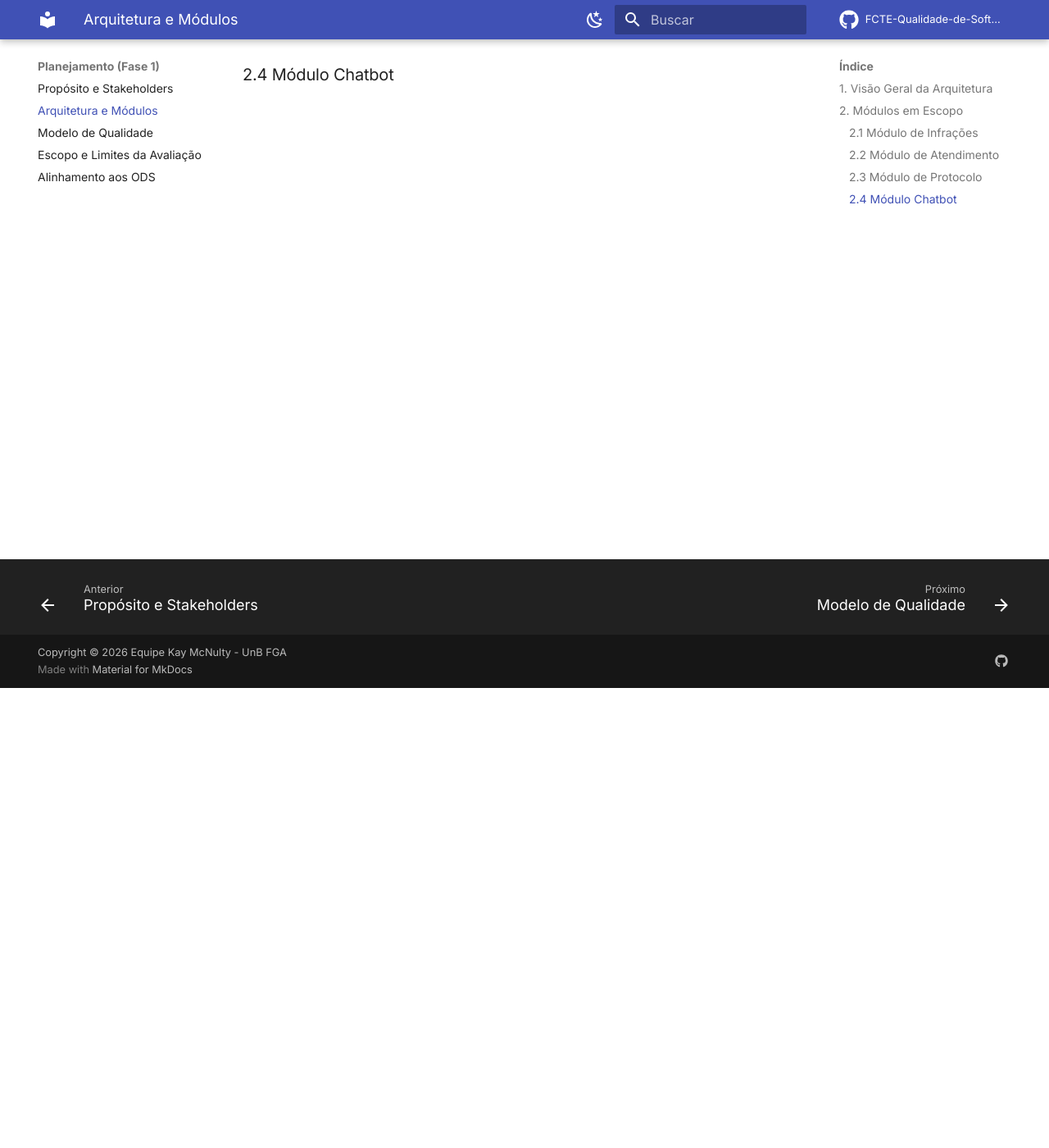
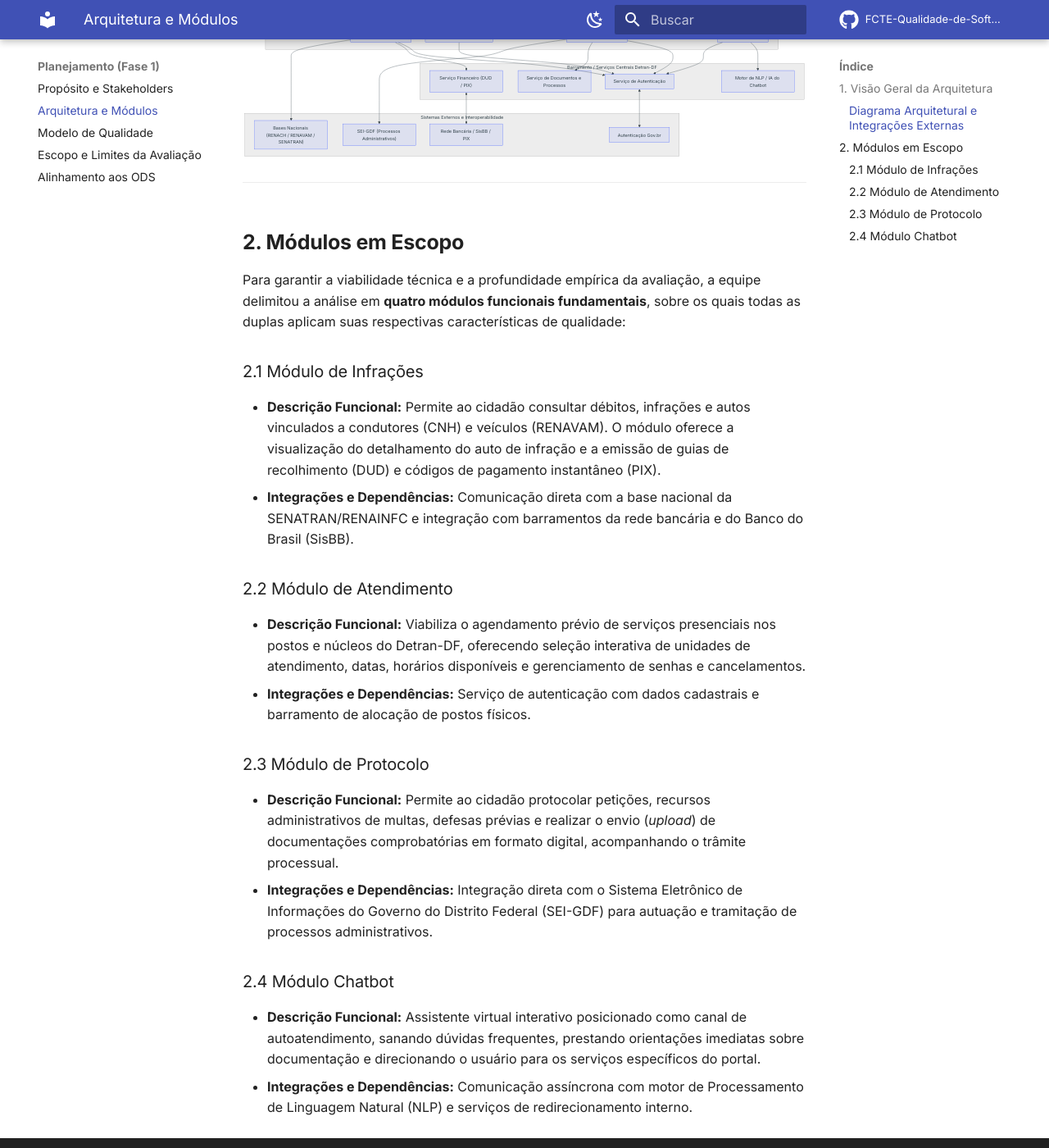
Before and after one commit to FCTE-Qualidade-de-Software-1/2026-2_T02_KAY_MCNULTY, an MkDocs documentation site: the page built from docs/fase1/arquitetura-modulos.md, in a window 1280 px wide and 1400 px high, scrolled down 561 px. Shown: the whole window at 82% size. Built offline with MkDocs 1.6.1 and Material for MkDocs 9.7.7, drawn with Linux system fonts in a browser that asks for light colours; comment, search, counter and statistics services are not loaded; some of the changed text lies outside the part shown.

Commit message:
docs: mapeia arquitetura e detalha os 4 modulos em escopo (closes #1)
Co-authored-by: Nicole Jovita Fernandes <nicolejovitafernandes@gmail.com>

````diff
--- a/docs/fase1/arquitetura-modulos.md
+++ b/docs/fase1/arquitetura-modulos.md
@@ -2,20 +2,62 @@
 
 ## 1. Visão Geral da Arquitetura
 
-<!-- Espaço reservado para o diagrama e descrição da arquitetura do sistema e integrações externas -->
+O portal **Detran Digital DF** ([portal.detran.df.gov.br](https://portal.detran.df.gov.br/#/home)) é estruturado sobre uma arquitetura web moderna do tipo *Single Page Application* (SPA), comunicando-se de forma assíncrona com microsserviços de backend e barramentos governamentais externos.
+
+A camada de apresentação atende a múltiplos perfis de dispositivos (desktop, smartphones e tablets), demandando integração contínua com serviços de autenticação unificada, bases de dados nacionais de trânsito e redes de liquidação financeira.
+
+### Diagrama Arquitetural e Integrações Externas
+
+```mermaid
+flowchart TD
+    subgraph FrontEnd [" Camada de Apresentação (Portal Web / Mobile) "]
+        UI_Inf["Módulo de Infrações"]
+        UI_Atd["Módulo de Atendimento"]
+        UI_Prt["Módulo de Protocolo"]
+        UI_Bot["Módulo Chatbot"]
+    end
+
+    subgraph CoreBackend [" Barramento / Serviços Centrais Detran-DF "]
+        AuthSvc["Serviço de Autenticação"]
+        DocSvc["Serviço de Documentos e Processos"]
+        FinanceSvc["Serviço Financeiro (DUD / PIX)"]
+        BotEngine["Motor de NLP / IA do Chatbot"]
+    end
+
+    subgraph IntegracoesExternas [" Sistemas Externos e Interoperabilidade "]
+        GovBr["Autenticação Gov.br"]
+        Bancos["Rede Bancária / SisBB / PIX"]
+        Senatran["Bases Nacionais (RENACH / RENAVAM / SENATRAN)"]
+        SEI["SEI-GDF (Processos Administrativos)"]
+    end
+
+    UI_Inf --> AuthSvc & FinanceSvc & Senatran
+    UI_Atd --> AuthSvc
+    UI_Prt --> AuthSvc & DocSvc & SEI
+    UI_Bot --> BotEngine & AuthSvc
+
+    AuthSvc <--> GovBr
+    FinanceSvc <--> Bancos
+```
 
 ---
 
 ## 2. Módulos em Escopo
 
+Para garantir a viabilidade técnica e a profundidade empírica da avaliação, a equipe delimitou a análise em **quatro módulos funcionais fundamentais**, sobre os quais todas as duplas aplicam suas respectivas características de qualidade:
+
 ### 2.1 Módulo de Infrações
-<!-- Descrição do módulo de infrações -->
+* **Descrição Funcional:** Permite ao cidadão consultar débitos, infrações e autos vinculados a condutores (CNH) e veículos (RENAVAM). O módulo oferece a visualização do detalhamento do auto de infração e a emissão de guias de recolhimento (DUD) e códigos de pagamento instantâneo (PIX).
+* **Integrações e Dependências:** Comunicação direta com a base nacional da SENATRAN/RENAINFC e integração com barramentos da rede bancária e do Banco do Brasil (SisBB).
 
 ### 2.2 Módulo de Atendimento
-<!-- Descrição do módulo de atendimento e agendamento -->
+* **Descrição Funcional:** Viabiliza o agendamento prévio de serviços presenciais nos postos e núcleos do Detran-DF, oferecendo seleção interativa de unidades de atendimento, datas, horários disponíveis e gerenciamento de senhas e cancelamentos.
+* **Integrações e Dependências:** Serviço de autenticação com dados cadastrais e barramento de alocação de postos físicos.
 
 ### 2.3 Módulo de Protocolo
-<!-- Descrição do módulo de protocolo e processos administrativos -->
+* **Descrição Funcional:** Permite ao cidadão protocolar petições, recursos administrativos de multas, defesas prévias e realizar o envio (*upload*) de documentações comprobatórias em formato digital, acompanhando o trâmite processual.
+* **Integrações e Dependências:** Integração direta com o Sistema Eletrônico de Informações do Governo do Distrito Federal (SEI-GDF) para autuação e tramitação de processos administrativos.
 
 ### 2.4 Módulo Chatbot
-<!-- Descrição do módulo de assistente virtual -->
+* **Descrição Funcional:** Assistente virtual interativo posicionado como canal de autoatendimento, sanando dúvidas frequentes, prestando orientações imediatas sobre documentação e direcionando o usuário para os serviços específicos do portal.
+* **Integrações e Dependências:** Comunicação assíncrona com motor de Processamento de Linguagem Natural (NLP) e serviços de redirecionamento interno.
````
